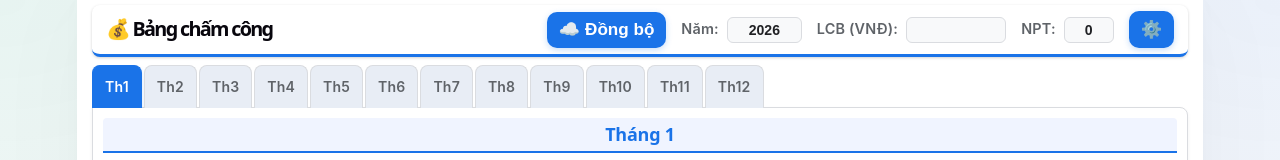
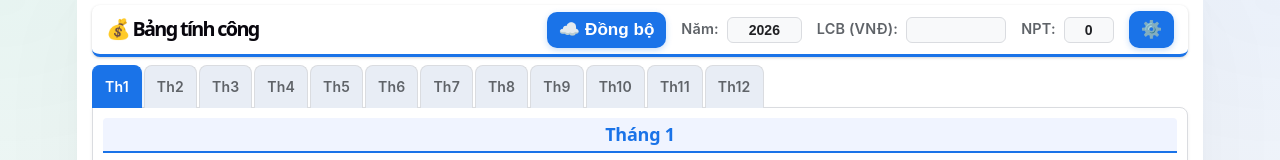
Before and after one commit to NDCLI/chamcong, a React (Vite) app: page / in a window 1280 px wide. Shown: the top 160 px of the page. Built offline with nearby package versions, Linux system fonts and the light colour scheme.

Commit message:
Update App.tsx

```diff
--- a/src/App.tsx
+++ b/src/App.tsx
@@ -577,7 +577,7 @@ function App() {
   return (
     <div className="app-container">
       <header className="header">
-        <h1 className="header-title">💰 Bảng chấm công</h1>
+        <h1 className="header-title">💰 Bảng tính công</h1>
         <div className="header-controls">
           <div style={{ display: 'flex', alignItems: 'center', gap: '8px' }}>
             <button className="sync-btn" onClick={() => setShowSyncModal(true)}>
```
